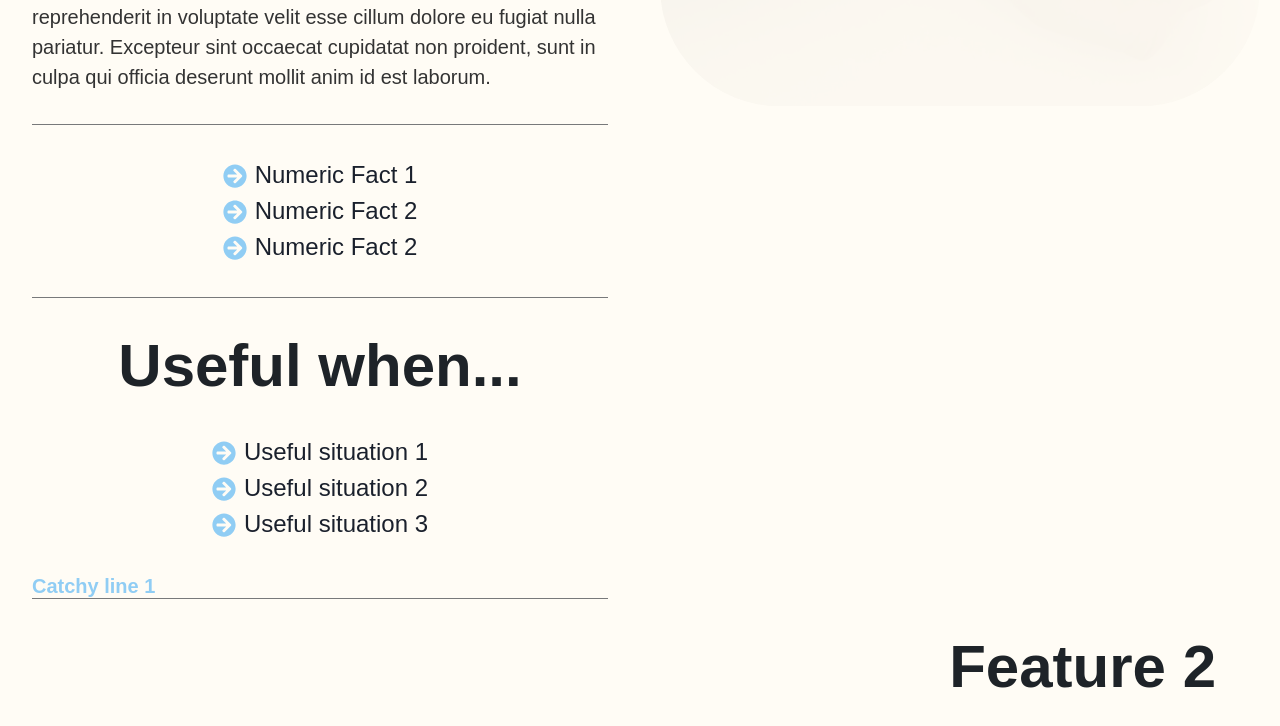
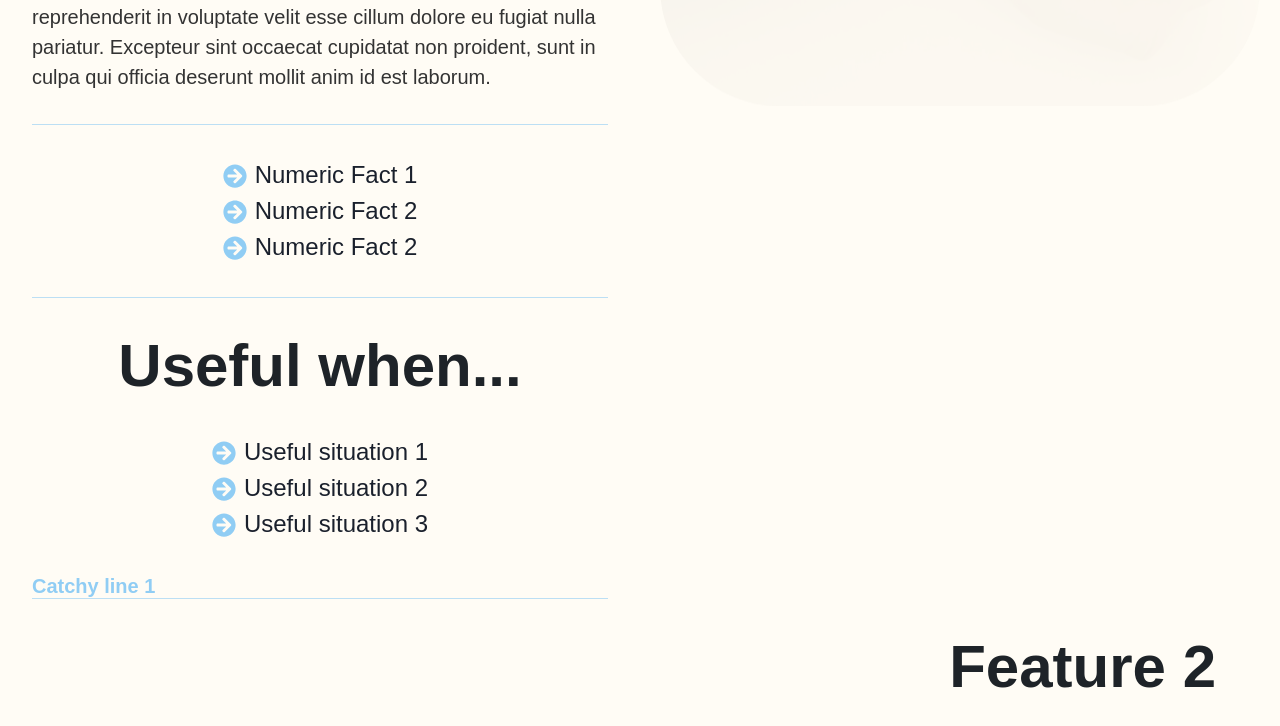
Before and after one commit to JSusak/AACAppSite, a React (Vite) app: page /watchout in a window 1280 px wide. Shown: the part 1066-1792 px from the top of the page. Built offline with nearby package versions, Linux system fonts and the light colour scheme.

Commit message:
refactor: add accent colour to app feature

```diff
--- a/src/pages/AppPages/WatchOutPage/components/BlueBadgeSection/BlueBadgeSection.tsx
+++ b/src/pages/AppPages/WatchOutPage/components/BlueBadgeSection/BlueBadgeSection.tsx
@@ -2,6 +2,7 @@ import { Grid, Center, SimpleGrid, useMediaQuery } from "@chakra-ui/react";
 import { Image } from "@chakra-ui/react";
 import { Parallax } from "react-scroll-parallax";
 import { AppFeature } from "../../../components/AppFeature/AppFeature";
+import { Colours } from "../../../../../colourScheme";
 
 export const BlueBadgeSection = (): JSX.Element => {
   const [isLargerThan790] = useMediaQuery("(min-width: 790px)");
@@ -22,6 +23,7 @@ export const BlueBadgeSection = (): JSX.Element => {
           ]}
           catchyLine={"Catchy line 3"}
           isOnLeft={true}
+          accentColour={Colours.lightModeWatchOutAccent}
         />
 
         <Center>
--- a/src/pages/AppPages/WatchOutPage/components/PhrasesSection/PhrasesSection.tsx
+++ b/src/pages/AppPages/WatchOutPage/components/PhrasesSection/PhrasesSection.tsx
@@ -3,6 +3,7 @@ import { Image } from "@chakra-ui/react";
 import { Parallax } from "react-scroll-parallax";
 import { AppFeature } from "../../../components/AppFeature/AppFeature";
 import { useMediaQuery } from "@chakra-ui/react";
+import { Colours } from "../../../../../colourScheme";
 
 export const PhrasesSection = (): JSX.Element => {
   const [isLargerThan790] = useMediaQuery("(min-width: 790px)");
@@ -23,6 +24,7 @@ export const PhrasesSection = (): JSX.Element => {
           ]}
           catchyLine={"Catchy line 1"}
           isOnLeft={true}
+          accentColour={Colours.lightModeWatchOutAccent}
         />
 
         <Center>
--- a/src/pages/AppPages/WatchOutPage/components/QRSection/QRSection.tsx
+++ b/src/pages/AppPages/WatchOutPage/components/QRSection/QRSection.tsx
@@ -2,6 +2,7 @@ import { Grid, Center, SimpleGrid, useMediaQuery } from "@chakra-ui/react";
 import { Image } from "@chakra-ui/react";
 import { Parallax } from "react-scroll-parallax";
 import { AppFeature } from "../../../components/AppFeature/AppFeature";
+import { Colours } from "../../../../../colourScheme";
 
 export const QRSection = (): JSX.Element => {
   const [isLargerThan790] = useMediaQuery("(min-width: 790px)");
@@ -41,6 +42,7 @@ export const QRSection = (): JSX.Element => {
           ]}
           catchyLine={"Catchy line 2"}
           isOnLeft={false}
+          accentColour={Colours.lightModeWatchOutAccent}
         />
       </SimpleGrid>
     </Grid>
--- a/src/pages/AppPages/components/AppFeature/AppFeature.tsx
+++ b/src/pages/AppPages/components/AppFeature/AppFeature.tsx
@@ -9,7 +9,6 @@ import {
 
 import { Text } from "@chakra-ui/layout";
 import { ListItem } from "@chakra-ui/react";
-import { Colours } from "../../../../colourScheme";
 import { motion } from "framer-motion";
 import { ResponsiveSizes } from "../../../../responsiveSizes";
 import { FaArrowCircleRight } from "react-icons/fa";
@@ -43,6 +42,7 @@ export const AppFeature = ({
   usefulWhen,
   catchyLine,
   isOnLeft,
+  accentColour,
 }: {
   featureName: string;
   featureDescription: string;
@@ -50,6 +50,7 @@ export const AppFeature = ({
   usefulWhen: string[];
   catchyLine: string;
   isOnLeft: boolean;
+  accentColour: string;
 }): JSX.Element => {
   return (
     <motion.div
@@ -79,23 +80,20 @@ export const AppFeature = ({
               </Text>
             </Center>
           </motion.span>
-          <Divider borderColor={Colours.lightModeHeader} />
+          <Divider borderColor={accentColour} />
           <Center>
             <List fontSize={"2xl"} m="2rem">
               {numericFacts.map((fact, key) => {
                 return (
                   <ListItem key={key}>
-                    <ListIcon
-                      as={FaArrowCircleRight}
-                      color={Colours.lightModeWatchOutAccent}
-                    />
+                    <ListIcon as={FaArrowCircleRight} color={accentColour} />
                     {fact}
                   </ListItem>
                 );
               })}
             </List>
           </Center>
-          <Divider borderColor={Colours.lightModeHeader} />
+          <Divider borderColor={accentColour} />
 
           <Heading
             fontSize={ResponsiveSizes.SecondaryHeaderSizes}
@@ -110,10 +108,7 @@ export const AppFeature = ({
               {usefulWhen.map((useful, key) => {
                 return (
                   <ListItem key={key}>
-                    <ListIcon
-                      as={FaArrowCircleRight}
-                      color={Colours.lightModeWatchOutAccent}
-                    />
+                    <ListIcon as={FaArrowCircleRight} color={accentColour} />
                     {useful}
                   </ListItem>
                 );
@@ -125,11 +120,11 @@ export const AppFeature = ({
             fontSize={"xl"}
             mt="2rem"
             textAlign={isOnLeft ? "left" : "right"}
-            color={Colours.lightModeWatchOutAccent}
+            color={accentColour}
           >
             {catchyLine}
           </Heading>
-          <Divider borderColor={Colours.lightModeHeader} />
+          <Divider borderColor={accentColour} />
         </Box>
       </Center>
     </motion.div>
```
